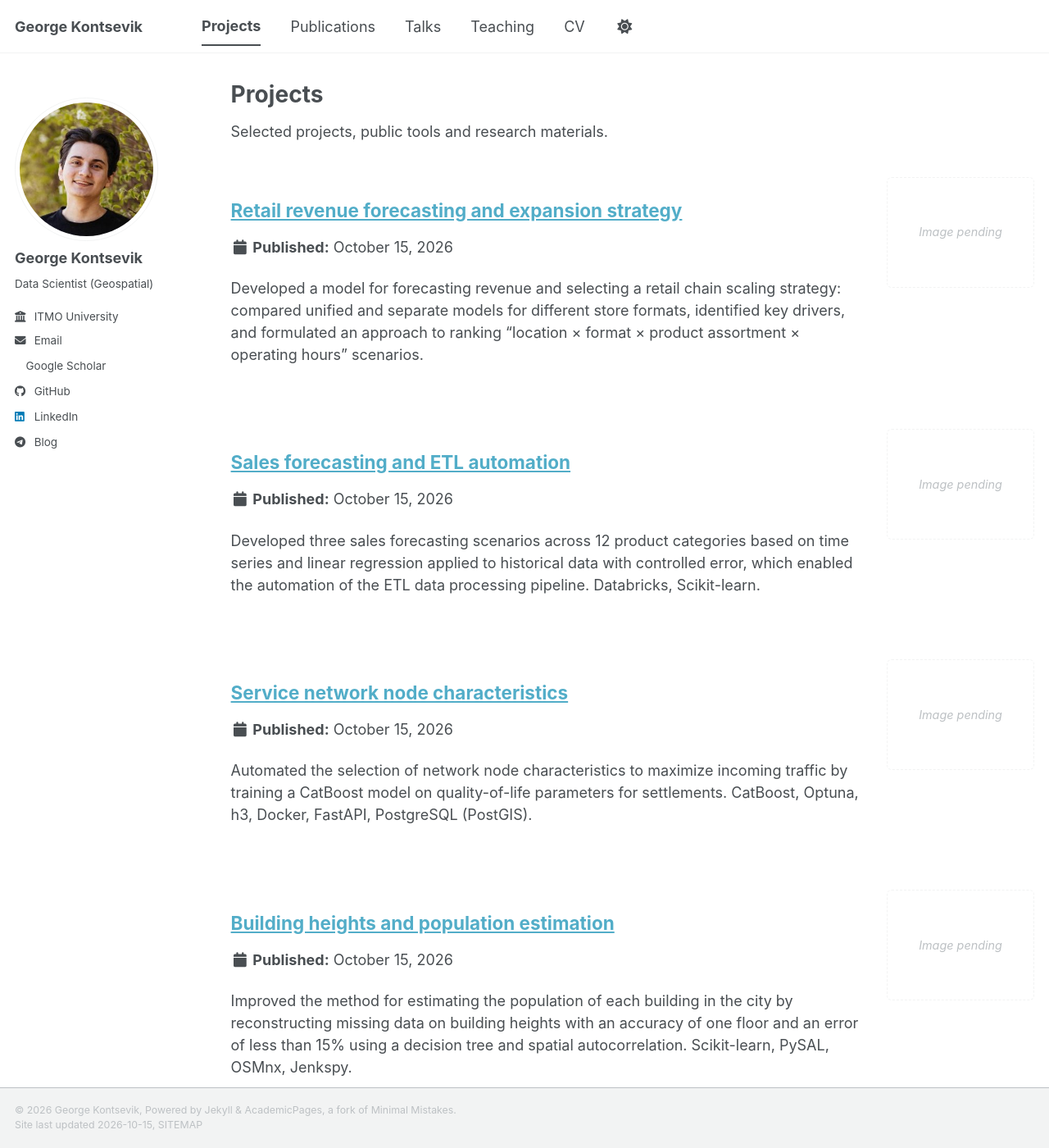
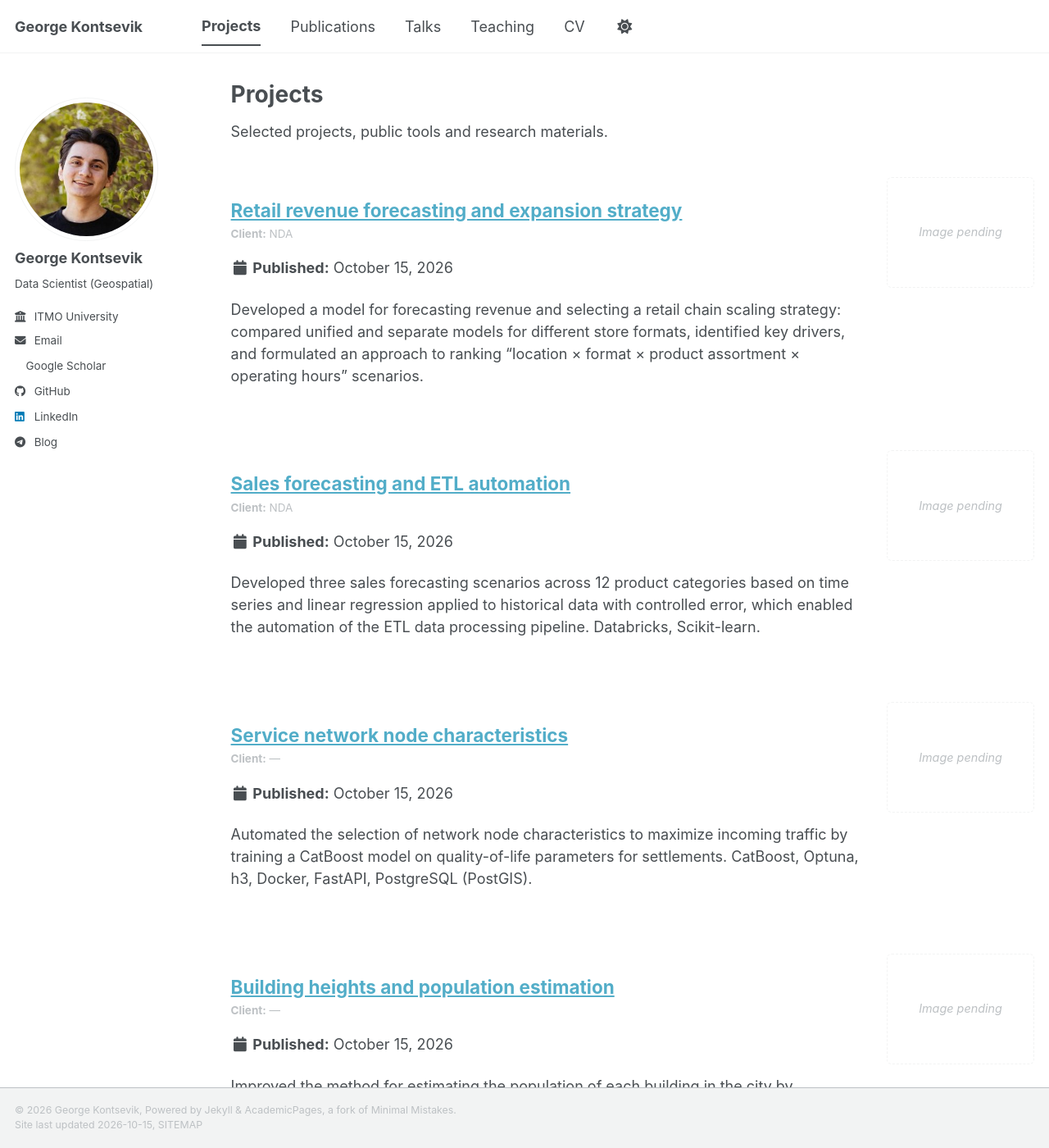
Before and after one commit to GeorgeKontsevik/GeorgeKontsevik.github.io, a Jekyll site: the page built from _pages/portfolio.md, in a window 1280 px wide and 1400 px high. Shown: the whole window at 82% size. Built offline with Jekyll 4.4.1, drawn with Linux system fonts in a browser that asks for light colours; a style sheet for code colours, icons or effects is not loaded; some of the changed text lies outside the part shown.

Commit message:
Show client above project publication metadata and mark NDA clients

```diff
--- a/_includes/archive-single.html
+++ b/_includes/archive-single.html
@@ -39,6 +39,9 @@
       <p class="page__meta"><i class="fa fa-clock" aria-hidden="true"></i> {% include read-time.html %}</p>
     {% endif %}
 
+        {% if post.collection == 'portfolio' %}
+          <p class="page__meta"><strong>Client:</strong> {{ post.client | default: "—" | escape }}</p>
+        {% endif %}
         {% if post.placeholder %}
           <p><em>Work in progress — placeholder</em></p>
         {% elsif post.category == 'unfinished' %}
--- a/_portfolio/01-retail-revenue-forecasting-and-expansion-strategy.md
+++ b/_portfolio/01-retail-revenue-forecasting-and-expansion-strategy.md
@@ -1,5 +1,6 @@
 ---
 title: "Retail revenue forecasting and expansion strategy"
+client: "NDA"
 collection: "portfolio"
 permalink: "/project/retail-revenue-forecasting-and-expansion-strategy/"
 excerpt: "Developed a model for forecasting revenue and selecting a retail chain scaling strategy: compared unified and separate models for different store formats, identified key drivers, and formulated an approach to ranking “location × format × product assortment × operating hours” scenarios."
--- a/_portfolio/02-sales-forecasting-and-etl-automation.md
+++ b/_portfolio/02-sales-forecasting-and-etl-automation.md
@@ -1,5 +1,6 @@
 ---
 title: "Sales forecasting and ETL automation"
+client: "NDA"
 collection: "portfolio"
 permalink: "/project/sales-forecasting-and-etl-automation/"
 excerpt: "Developed three sales forecasting scenarios across 12 product categories based on time series and linear regression applied to historical data with controlled error, which enabled the automation of the ETL data processing pipeline. Databricks, Scikit-learn."
```
